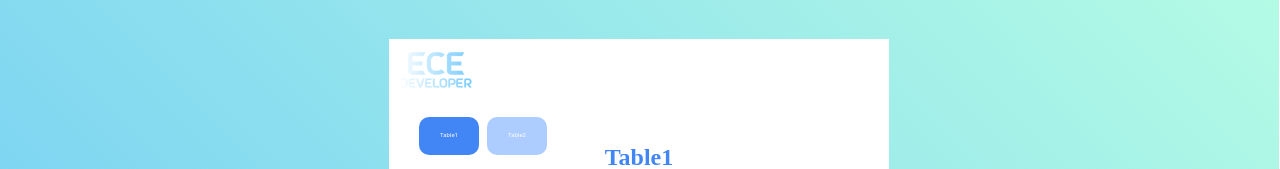
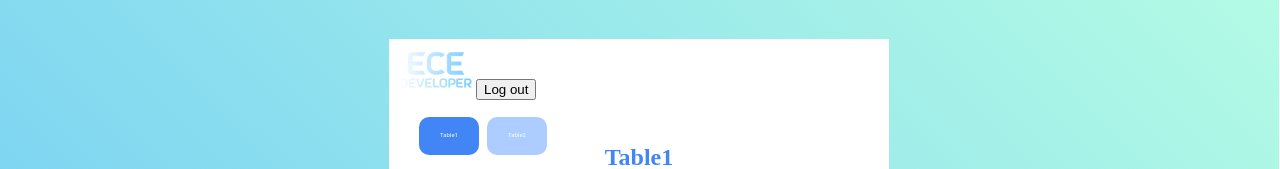
Before and after one commit to ECE-Developers/reservation-web, a React (Create React App) app: page /rsv in a window 1280 px wide. Shown: the top 169 px of the page. Built offline with nearby package versions, Linux system fonts and the light colour scheme; no server answers.

Commit message:
feat: 로그아웃 기능 구현(css x)

```diff
--- a/src/layout/HeaderLogin.js
+++ b/src/layout/HeaderLogin.js
@@ -9,6 +9,12 @@ const HeaderLogin =() => {
     navigate("/main");
   }
 
+  const onClickLogOut = () => {
+    localStorage.removeItem(`id`);
+    localStorage.removeItem(`token`);
+    navigate('/')
+  }
+
   return(
     <header className='header'>
       <div>
@@ -17,6 +23,7 @@ const HeaderLogin =() => {
           alt='페이지 로고'
           onClick={navigateToSignUp}
         ></img>
+        <button onClick={onClickLogOut}>Log out</button>
       </div>
     </header>
   )
```
